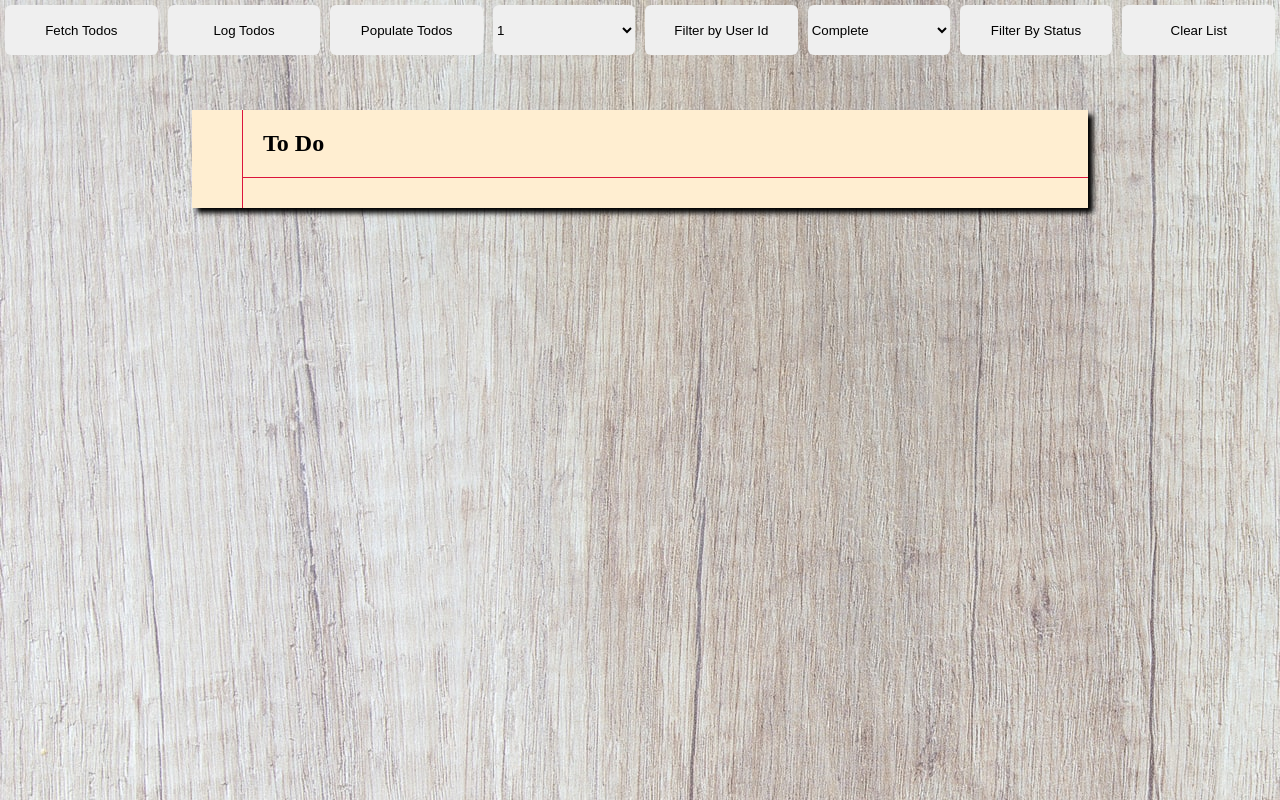
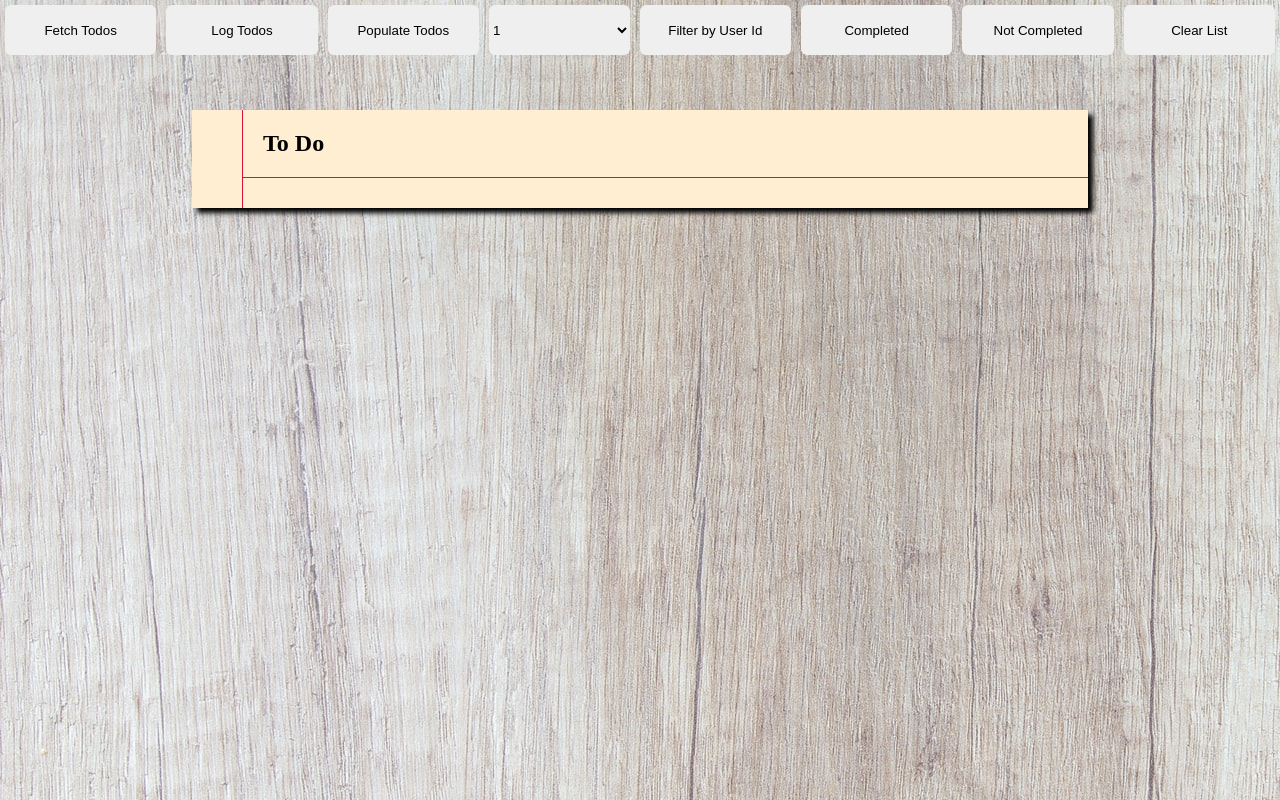
Before and after one commit to gilesadkins/Dummy-Data-ToDo-List, a plain HTML site: page index.html in a window 1280 px wide. Drawn offline with Linux system fonts and the light colour scheme.

Commit message:
bug fixes

```diff
--- a/index.html
+++ b/index.html
@@ -24,11 +24,8 @@
     <option value="10">10</option>
   </select>
   <button onclick="filterByUserId()">Filter by User Id</button>
-  <select name="completed" id="True">
-    <option value="true">Complete</option>
-    <option value="false">Not Complete</option>
-  </select>
-  <button onclick="filterTrue()">Filter By Status</button>
+  <button onclick="filterTrue()">Completed</button>
+  <button onclick="filterFalse()">Not Completed</button>
   <button onclick="clearTodos()">Clear List</button>
   </div>
   <section class="flex">
--- a/script.js
+++ b/script.js
@@ -39,7 +39,7 @@ const clearTodos = () => {
 }
 
 const filterTrue = () => {
-  let StatusArray = arrayOfTodos.filter(Todo => Todo.completed == document.getElementById("True").value)
+  let StatusArray = arrayOfTodos.filter(Todo => Todo.completed == true)
   document.getElementById("todo-list").innerHTML = "";
   for (let i = 0; i <StatusArray.length; i++) {
     const element = document.createElement("li")
@@ -48,3 +48,14 @@ const filterTrue = () => {
     element.appendChild(content)
   }
 }
+
+const filterFalse = () => {
+  let StatusArray = arrayOfTodos.filter(Todo => Todo.completed == false)
+  document.getElementById("todo-list").innerHTML = "";
+  for (let i = 0; i <StatusArray.length; i++) {
+    const element = document.createElement("li")
+    const content = document.createTextNode(StatusArray[i].title)
+    listOl.appendChild(element)
+    element.appendChild(content)
+  }
+}
```
